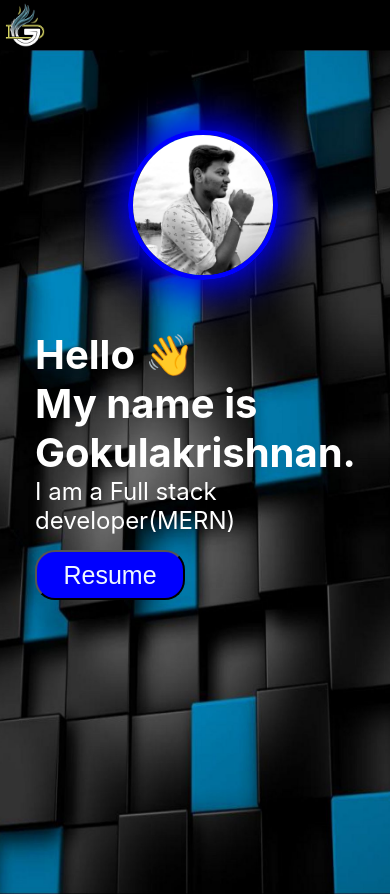
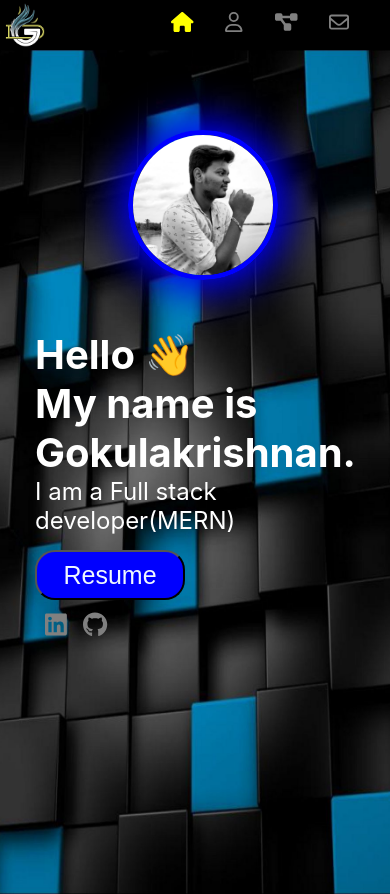
Before and after one commit to Gokulcoder-99/my-portfolio, a React (Create React App) app: page / in a window 390 px wide. Built offline with nearby package versions, Linux system fonts and the light colour scheme.

Commit message:
second change

```diff
--- a/src/components/navbar.css
+++ b/src/components/navbar.css
@@ -59,13 +59,29 @@ a.active{
         display: flex;
         flex-direction: row;
     }
+    .sidebarscroll{
+        background-color:black;
+        width: 100%;
+        height: 50px;
+        display: flex;
+        flex-direction: row;
+        position: fixed;
+    }
 
     .logo img{
        width: 50px;
        height: 50px;
     }
-    .navbar  {
-     display: none;
+    .navbar ul {
+        display: flex;
+        padding-top: 10px;
+        flex-direction:row;
+        justify-content: center;
+        gap: 2rem;
+        list-style-type:none ;
+    }
+    .navbar ul li{
+        font-size: 20px;
     }
     .anchor {
         display:none;
--- a/src/components/navbar.js
+++ b/src/components/navbar.js
@@ -1,15 +1,26 @@
-import React from 'react'
+import React, { useState } from 'react'
 import { NavLink,Link } from 'react-router-dom';
 import './navbar.css'
 import { FontAwesomeIcon } from '@fortawesome/react-fontawesome';
 import { faHome, faProjectDiagram } from '@fortawesome/free-solid-svg-icons';
 import { faEnvelope, faUser } from '@fortawesome/free-regular-svg-icons';
-import { faGithub, faGoogle, faLinkedin } from '@fortawesome/free-brands-svg-icons';
+import { faGithub, faLinkedin } from '@fortawesome/free-brands-svg-icons';
 import logo from '../assests/logo-g.png'
 
+
+
+
 function Navbar () {
+  const [active,setActive]=useState(false);
+  window.addEventListener("scroll",()=>{
+    if(window.scrollY>10){
+      setActive(true)
+    }else{
+      setActive(false)
+    }
+   })
   return (
-    <div className='sidebar'>
+    <div className={`${active===true?"sidebarscroll":"sidebar"}`}>
       <div className='logo'>
         <Link to="/">
         <img src={logo} alt='logo' />
@@ -29,7 +40,7 @@ function Navbar () {
         <ul>
           <li><a target='_blank' rel='noreferrer' href='https://www.linkedin.com/in/gokulakrishnan-k-ab7712169/'><FontAwesomeIcon icon={faLinkedin}/></a></li>
           <li><a target='_blank' rel='noreferrer' href='https://github.com/Gokulcoder-99'><FontAwesomeIcon icon={faGithub}/></a></li>
-          <li><a target='_blank' rel='noreferrer' href='gokulkrishnan@gmail.com'><FontAwesomeIcon icon={faGoogle} /></a></li>
+          {/* <li><a target='_blank' rel='noreferrer' href='/contact'><FontAwesomeIcon icon={faGoogle} /></a></li> */}
         </ul>
       </div>
     </div>
--- a/src/pages/contact.css
+++ b/src/pages/contact.css
@@ -95,7 +95,7 @@
       }
 
       .text-zone {
-        margin-top: 20px;
+        margin: 25px;
         flex-basis: 60%;
       }
 
@@ -153,7 +153,7 @@
       }
       .box {
         margin: 15px;
-        width: 50%;
+        width: 80%;
         height: 200px;
 
       }
--- a/src/pages/home.css
+++ b/src/pages/home.css
@@ -47,6 +47,9 @@
     border-radius: 20px;
     margin-top: 15px;
 }
+.anchor-min ul{
+    display: none;
+}
 @media screen and (max-width: 1000px) {
     .home {
       flex-direction: column-reverse;
@@ -72,6 +75,9 @@
       margin: 20px auto;
       border: 5px solid blue;
       box-shadow:blue 0px 0px 20px 5px;
+    }
+    .anchor-min ul{
+        display: none;
     }
 }
 @media screen and (max-width:700px){
@@ -106,4 +112,16 @@
         border: 5px solid blue;
         box-shadow:blue 0px 0px 40px 10px;
       }
+      .anchor-min{
+        margin: 10px;
+      }
+      .anchor-min ul {
+        display: flex;
+        gap: 1rem;
+        align-items: center;
+        list-style-type:none ;
+     }
+     .anchor-min ul li{
+       font-size: 25px;
+     }
 }
--- a/src/pages/home.js
+++ b/src/pages/home.js
@@ -1,6 +1,8 @@
 import React from 'react';
 import"./home.css";
+import { FontAwesomeIcon } from '@fortawesome/react-fontawesome';
 import hero from "../assests/myphoto.jpeg"
+import { faGithub, faLinkedin } from '@fortawesome/free-brands-svg-icons';
 function Home() {
   return (
     <div className='home'>
@@ -11,6 +13,12 @@ function Home() {
                 </h1>
                 <p>I am a Full stack developer(MERN)</p>
                 <button className='btn'>Resume</button>
+                <div className='anchor-min'>
+                  <ul>
+                    <li><a target='_blank' rel='noreferrer' href='https://www.linkedin.com/in/gokulakrishnan-k-ab7712169/'><FontAwesomeIcon icon={faLinkedin}/></a></li>
+                    <li><a target='_blank' rel='noreferrer' href='https://github.com/Gokulcoder-99'><FontAwesomeIcon icon={faGithub}/></a></li>
+                  </ul>
+                </div>
             </div>
         </div>
         <div className='pic'>
```
